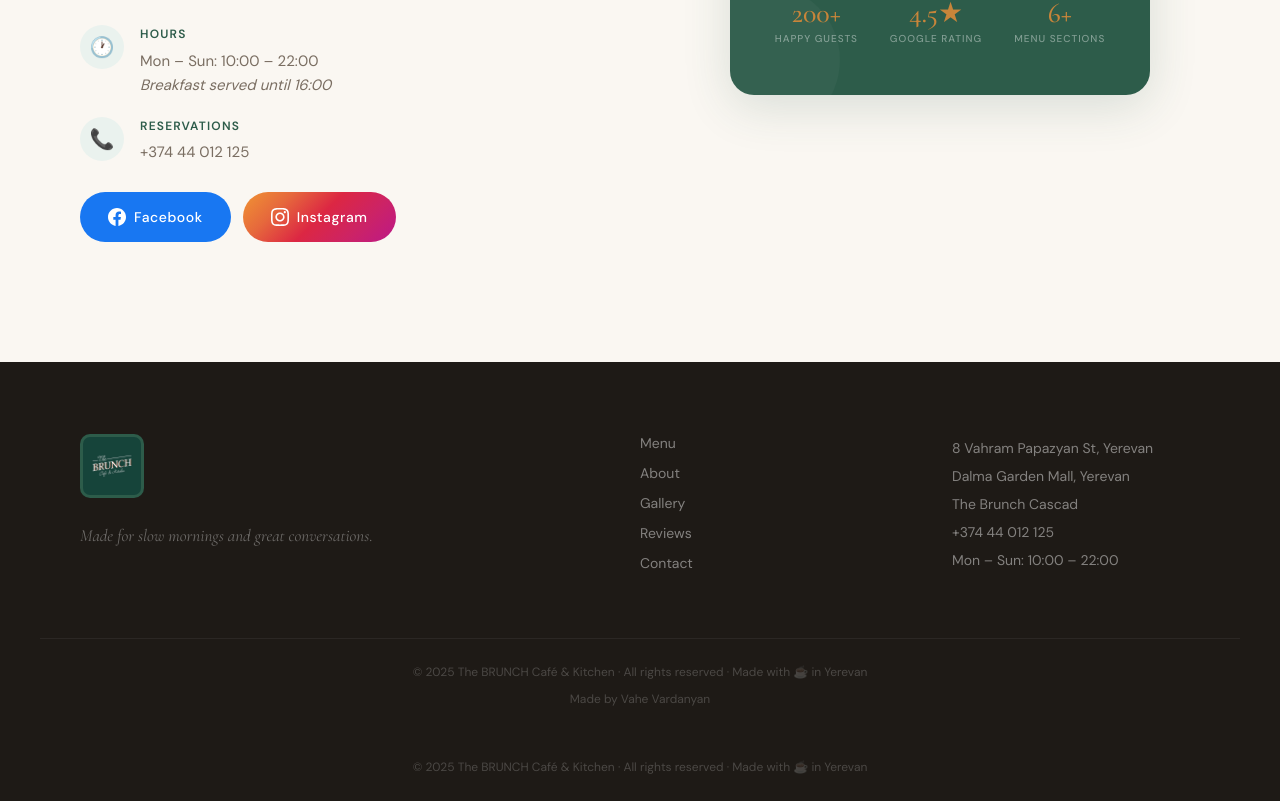
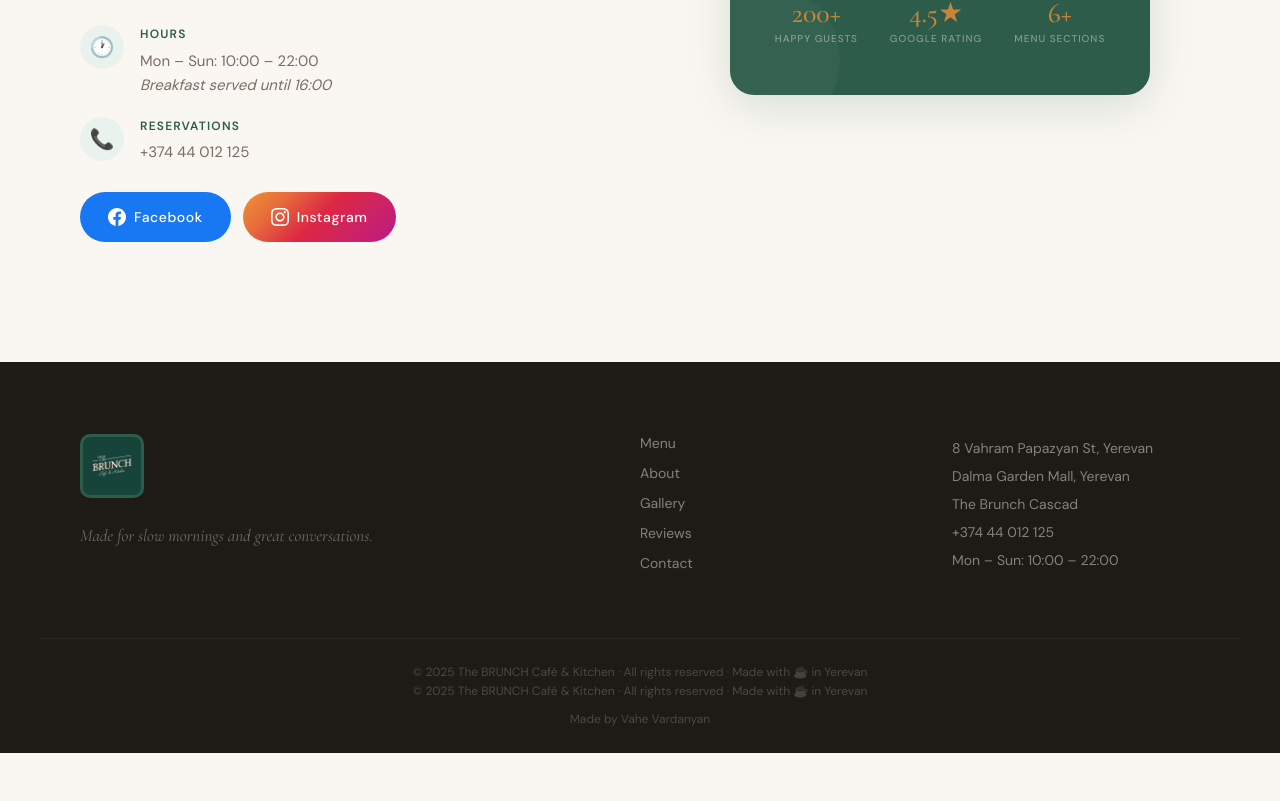
Before and after one commit to apathy000/the-BRUNCH, a React (Vite) app: page / in a window 1280 px wide. Shown: the part 7438-8239 px from the top of the page. After the commit the page ends 8191 px from the top, so only its background shows below. Built offline with nearby package versions, Linux system fonts and the light colour scheme.

Commit message:
added he telegram usernamedf d

```diff
--- a/src/App.jsx
+++ b/src/App.jsx
@@ -832,8 +832,9 @@
             <p>+374 44 012 125</p><p>{t.hoursVal}</p>
           </div>
         </div>
-        <div className="footer__bottom">
-          <p>{t.footerCopy}</p>
+
+        <div className="footer__bottom"><p>{t.footerCopy}</p>
+        <p>{t.footerCopy}</p>
           <a
             href="https://t.me/apath_y0"
             target="_blank"
@@ -843,7 +844,6 @@
             Made by Vahe Vardanyan
           </a>
         </div>
-        <div className="footer__bottom"><p>{t.footerCopy}</p></div>
       </footer>
     </div>
   );
```
